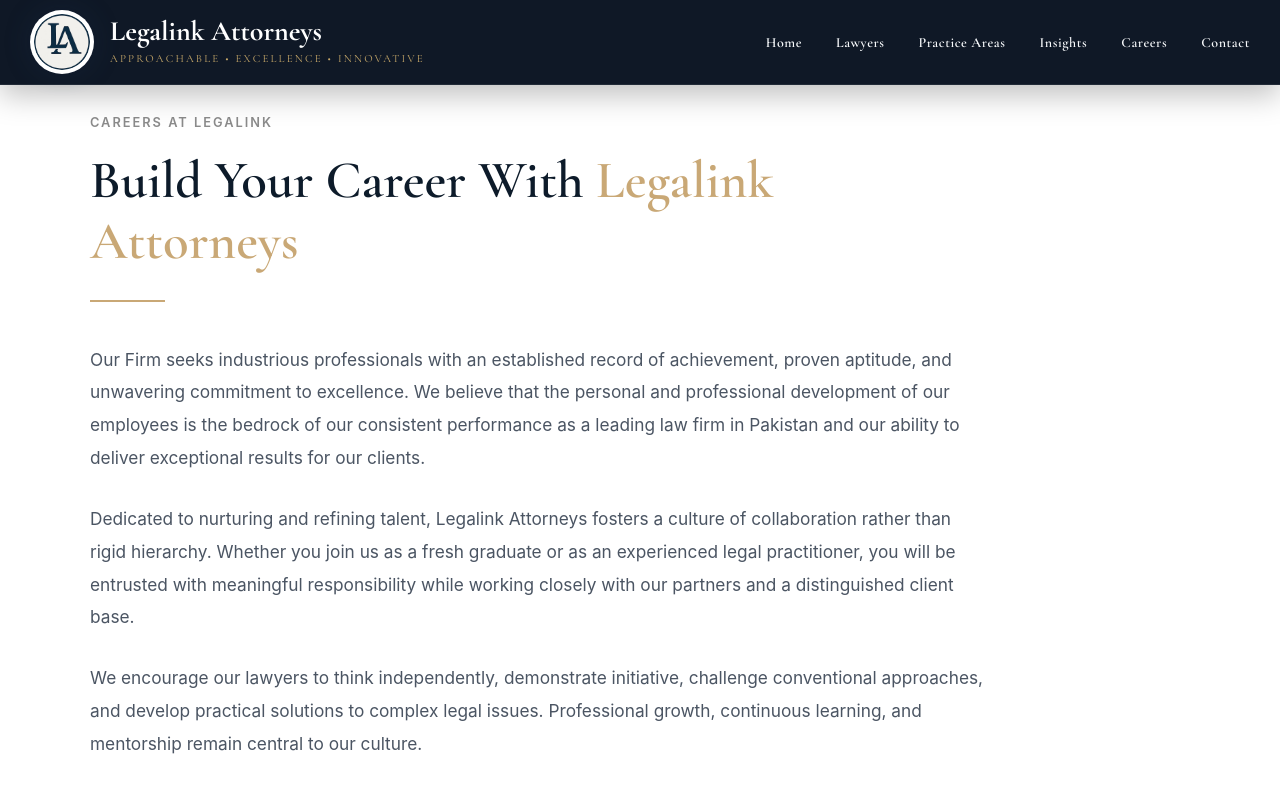
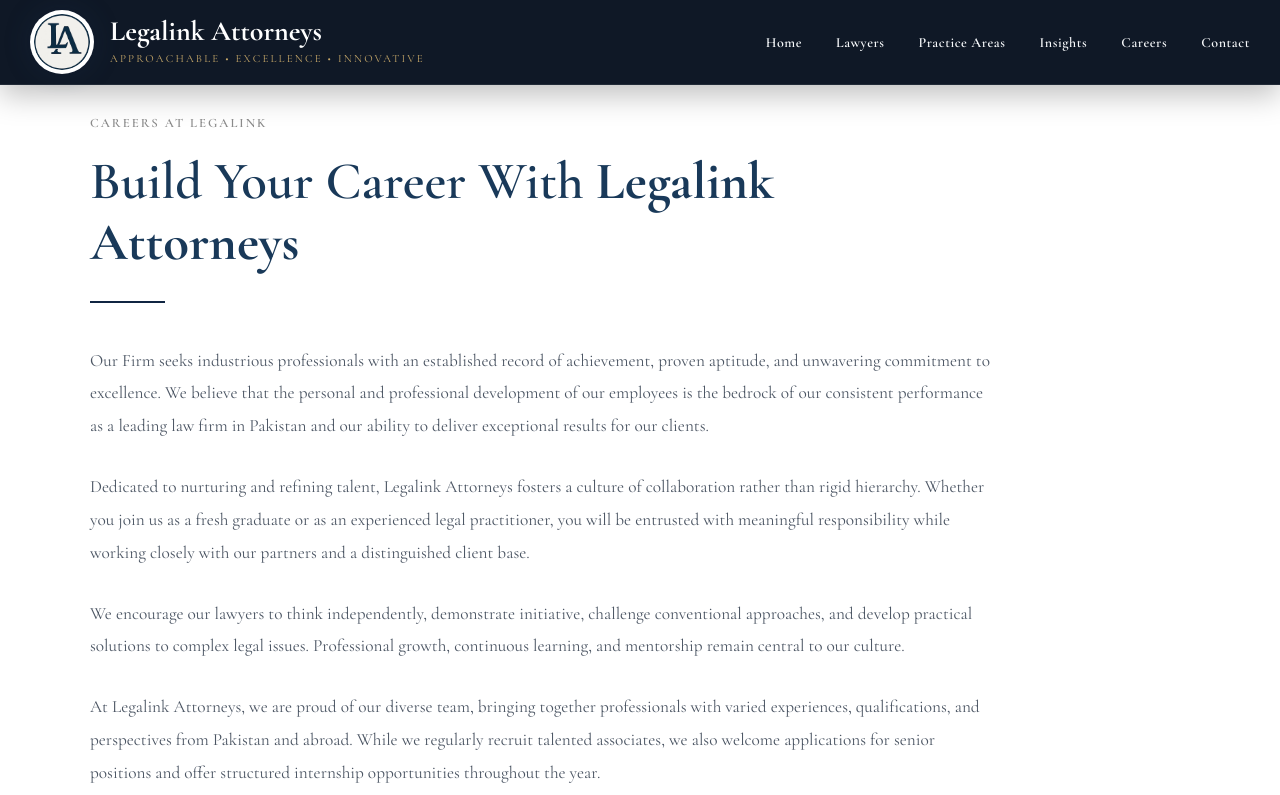
Before and after one commit to hashir4825/LegalInk-Attorneys-Website, an Angular app: page /careers in a window 1280 px wide. Shown: the top 795 px of the page. Built offline with nearby package versions, Linux system fonts and the light colour scheme.

Commit message:
design improved

```diff
--- a/src/app/components/careers/careers.css
+++ b/src/app/components/careers/careers.css
@@ -16,7 +16,6 @@
   display: inline-block;
   margin-bottom: 18px;
 
-  font-family: "Inter", sans-serif;
   font-size: 0.8rem;
   font-weight: 600;
   letter-spacing: 2px;
@@ -25,19 +24,24 @@
   color: #8b8b8b;
 }
 
+/* ======================================
+   MAIN HEADING
+====================================== */
+
 .careers-intro h1 {
   max-width: 820px;
   margin: 0;
-
-  font-family: "Cormorant Garamond", serif;
   font-size: 3.3rem;
   font-weight: 600;
   line-height: 1.15;
-  color: #0d1b2a;
+  color: #193959;
 }
 
+/* Highlight "Legalink Attorneys" */
+
 .careers-intro h1 span {
-  color: #c9a876;
+  color:#193959;
+  font-weight: 700;
 }
 
 .title-divider {
@@ -45,8 +49,12 @@
   height: 2px;
   margin: 28px 0 42px;
 
-  background: #c9a876;
+  background: #102542;
 }
+
+/* ======================================
+   CONTENT
+====================================== */
 
 .careers-content {
   max-width: 900px;
@@ -54,8 +62,6 @@
 
 .careers-content p {
   margin: 0 0 28px;
-
-  font-family: "Inter", sans-serif;
   font-size: 1.08rem;
   line-height: 1.9;
 
@@ -66,9 +72,9 @@
   margin-bottom: 0;
 }
 
-/* ==========================
-   Responsive
-========================== */
+/* ======================================
+   TABLET
+====================================== */
 
 @media (max-width: 992px) {
 
@@ -82,6 +88,10 @@
 
 }
 
+/* ======================================
+   MOBILE
+====================================== */
+
 @media (max-width: 768px) {
 
   .careers-intro h1 {
@@ -94,6 +104,10 @@
   }
 
 }
+
+/* ======================================
+   SMALL MOBILE
+====================================== */
 
 @media (max-width: 480px) {
 
--- a/src/app/components/navbar/navbar.html
+++ b/src/app/components/navbar/navbar.html
@@ -248,6 +248,23 @@
       Practice Areas
 
     </a>
+    <a
+  routerLink="/insights"
+  (click)="mobileMenuOpen=false"
+  class="mobile-link">
+
+  Insights
+
+</a>
+
+<a
+  routerLink="/careers"
+  (click)="mobileMenuOpen=false"
+  class="mobile-link">
+
+  Careers
+
+</a>
 
     <a
       routerLink="/"
```
